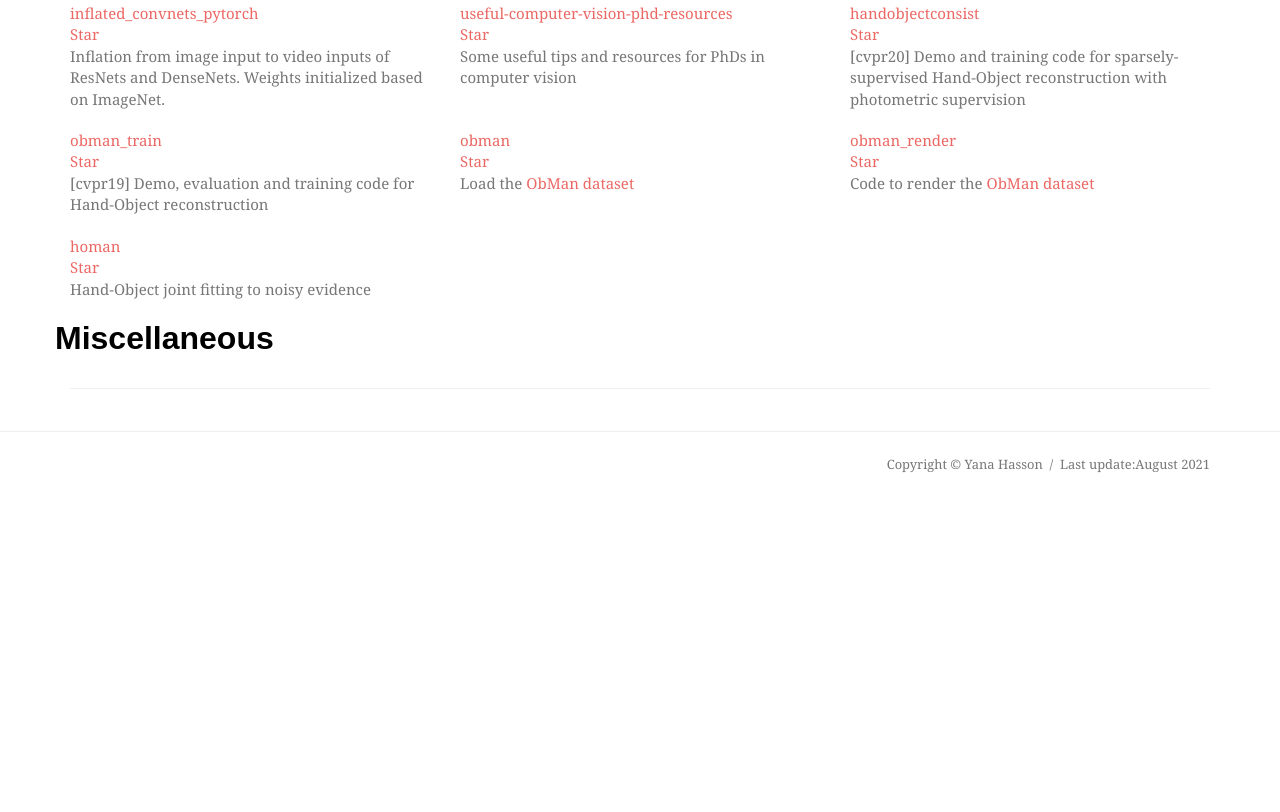
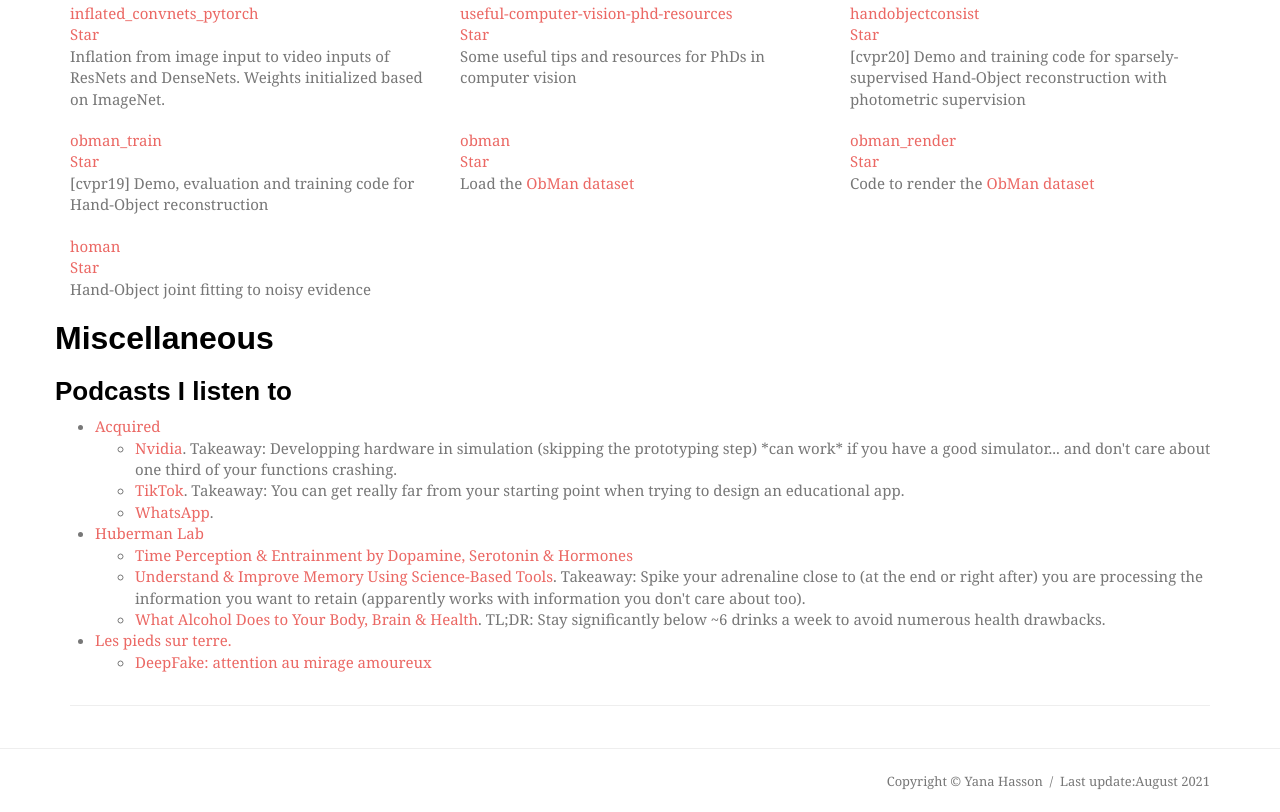
Before and after one commit to hassony2/hassony2.github.io, a plain HTML site: page index.html in a window 1280 px wide. Shown: the part 2231-3043 px from the top of the page. Before the commit the page ends 2726 px from the top, so only its background shows below. Drawn offline with Linux system fonts and the light colour scheme; files whose address does not match are found by name; a web font is replaced by a local one.

Commit message:
Add some podcasts

```diff
--- a/index.html
+++ b/index.html
@@ -558,6 +558,31 @@
 			<div class="row" id="miscelleanous" style="padding-top:60px; margin-top:-60px;">
 				<div class="col-md-12">
 					<h2>Miscellaneous</h2>
+					<h3>Podcasts I listen to</h3>
+					<ul>
+						<li><a href="https://www.acquired.fm/">Acquired</a>
+							<ul>
+								<li><a href="https://www.acquired.fm/episodes/nvidia-the-gpu-company-1993-2006"> Nvidia</a>. Takeaway: Developping hardware in simulation (skipping the prototyping step) *can work* if you have a good simulator... and don't care about one third of your functions crashing.</li>
+								<li><a href="The Complete History and Strategy of TikTok">TikTok</a>. Takeaway: You can get really far from your starting point when trying to design an educational app.</li>
+								<li><a href="https://www.acquired.fm/episodes/whatsapp"> WhatsApp</a>.</li>
+
+							</ul>
+						</li>
+						<li><a href="https://hubermanlab.com/"> Huberman Lab </a>
+							<ul>
+								<li><a href="https://hubermanlab.com/time-perception-and-entrainment-by-dopamine-serotonin-and-hormones/">Time Perception & Entrainment by Dopamine, Serotonin & Hormones</a></li>
+								<li><a href="https://hubermanlab.com/understand-and-improve-memory-using-science-based-tools/">Understand & Improve Memory Using Science-Based Tools</a>. Takeaway: Spike your adrenaline close to (at the end or right after) you are processing the information you want to retain (apparently works with information you don't care about too).</li>
+								<li><a href="https://hubermanlab.com/what-alcohol-does-to-your-body-brain-health/">What Alcohol Does to Your Body, Brain & Health</a>. TL;DR: Stay significantly below ~6 drinks a week to avoid numerous health drawbacks.</li>
+
+							</ul>
+						</li>
+						<li><a href="https://www.radiofrance.fr/franceculture/podcasts/les-pieds-sur-terre/">Les pieds sur terre.</a>
+							<ul>
+								<li><a href="https://www.radiofrance.fr/franceculture/podcasts/les-pieds-sur-terre/">DeepFake: attention au mirage amoureux</a></li>
+							</ul>
+						</li>
+
+					</ul>
 				</div>
 			</div>
 			<!-- End miscellaneous header -->
```
